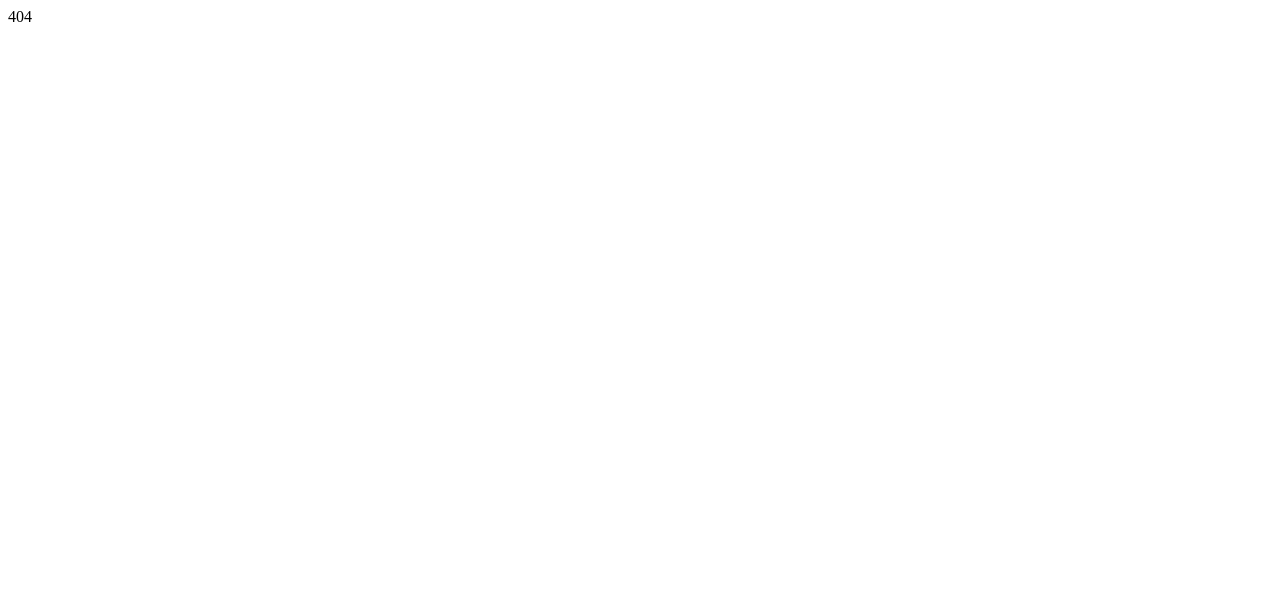
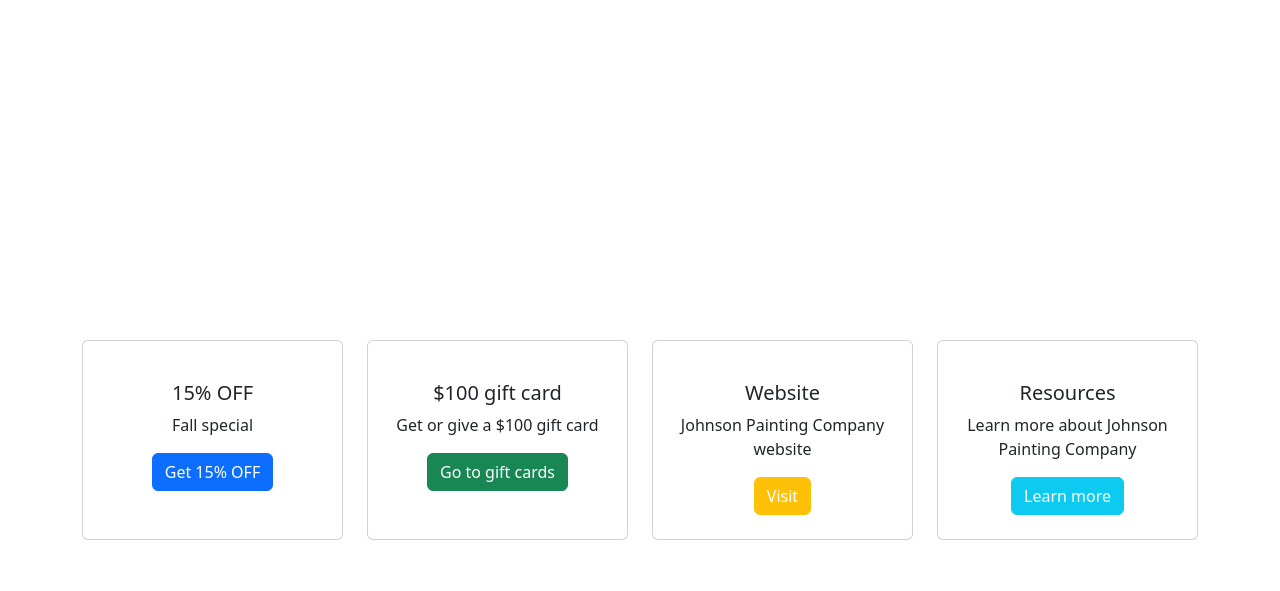
Before and after one commit to stackboardapp/jcp, a plain HTML site: page 404.html in a window 1280 px wide. Drawn offline with nearby package versions, Linux system fonts and the light colour scheme.

Commit message:
Update 404.html

```diff
--- a/404.html
+++ b/404.html
@@ -1 +1,91 @@
-404
+<!DOCTYPE html>
+<html lang="en">
+<head>
+    <meta charset="UTF-8">
+    <meta name="viewport" content="width=device-width, initial-scale=1.0">
+    <title>404 - Page Not Found</title>
+    <link href="https://cdn.jsdelivr.net/npm/bootstrap@5.3.0/dist/css/bootstrap.min.css" rel="stylesheet">
+    <style>
+        .error-page {
+            background: linear-gradient(#f44336);
+            min-height: 100vh;
+            padding: 2rem 0;
+        }
+        .error-card {
+            border: none;
+            border-radius: 15px;
+            box-shadow: 0 10px 30px rgba(0,0,0,0.1);
+        }
+        .info-card {
+            transition: transform 0.3s;
+            height: 100%;
+        }
+        .info-card:hover {
+            transform: translateY(-5px);
+        }
+    </style>
+</head>
+<body class="error-page">
+    <div class="container py-5">
+        <div class="row justify-content-center">
+            <div class="col-12 text-center text-white mb-5">
+                <h1 class="display-1 fw-bold">404</h1>
+                <h2 class="mb-4">Page Not Found</h2>
+                <p class="lead">OOPS, Looks like you made a wrong turn. Here are some options</p>
+            </div>
+        </div>
+
+        <div class="row g-4">
+            <!-- Box 1 -->
+            <div class="col-md-6 col-lg-3">
+                <div class="card info-card">
+                    <div class="card-body text-center p-4">
+                        <div class="h1 text-primary mb-3"></div>
+                        <h5 class="card-title">15% OFF</h5>
+                        <p class="card-text">Fall special</p>
+                        <a href="/offer" class="btn btn-primary">Get 15% OFF</a>
+                    </div>
+                </div>
+            </div>
+
+            <!-- Box 2 -->
+            <div class="col-md-6 col-lg-3">
+                <div class="card info-card">
+                    <div class="card-body text-center p-4">
+                        <div class="h1 text-success mb-3"></div>
+                        <h5 class="card-title">$100 gift card</h5>
+                        <p class="card-text">Get or give a $100 gift card</p>
+                        <a href="/gift" class="btn btn-success">Go to gift cards</a>
+                    </div>
+                </div>
+            </div>
+
+            <!-- Box 3 -->
+            <div class="col-md-6 col-lg-3">
+                <div class="card info-card">
+                    <div class="card-body text-center p-4">
+                        <div class="h1 text-warning mb-3"></div>
+                        <h5 class="card-title">Website</h5>
+                        <p class="card-text">Johnson Painting Company website</p>
+                        <a href="https://johnsonpaintingcompany.com/" class="btn btn-warning text-white">Visit</a>
+                    </div>
+                </div>
+            </div>
+
+            <!-- Box 4 -->
+            <div class="col-md-6 col-lg-3">
+                <div class="card info-card">
+                    <div class="card-body text-center p-4">
+                        <div class="h1 text-info mb-3"></div>
+                        <h5 class="card-title">Resources</h5>
+                        <p class="card-text">Learn more about Johnson Painting Company</p>
+                        <a href="https://johnsonpaintingcompany.com/about-us/" class="btn btn-info text-white">Learn more</a>
+                    </div>
+                </div>
+            </div>
+        </div>
+    </div>
+
+    <script src="https://cdn.jsdelivr.net/npm/bootstrap@5.3.0/dist/js/bootstrap.bundle.min.js"></script>
+</body>
+</html>
```
